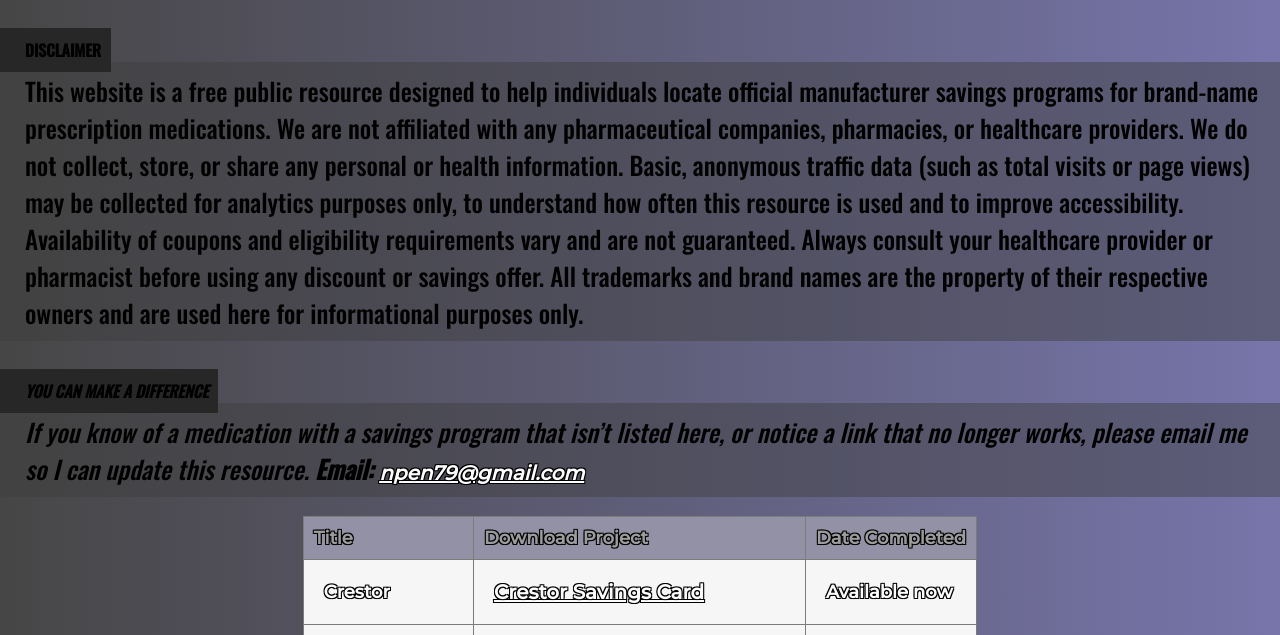
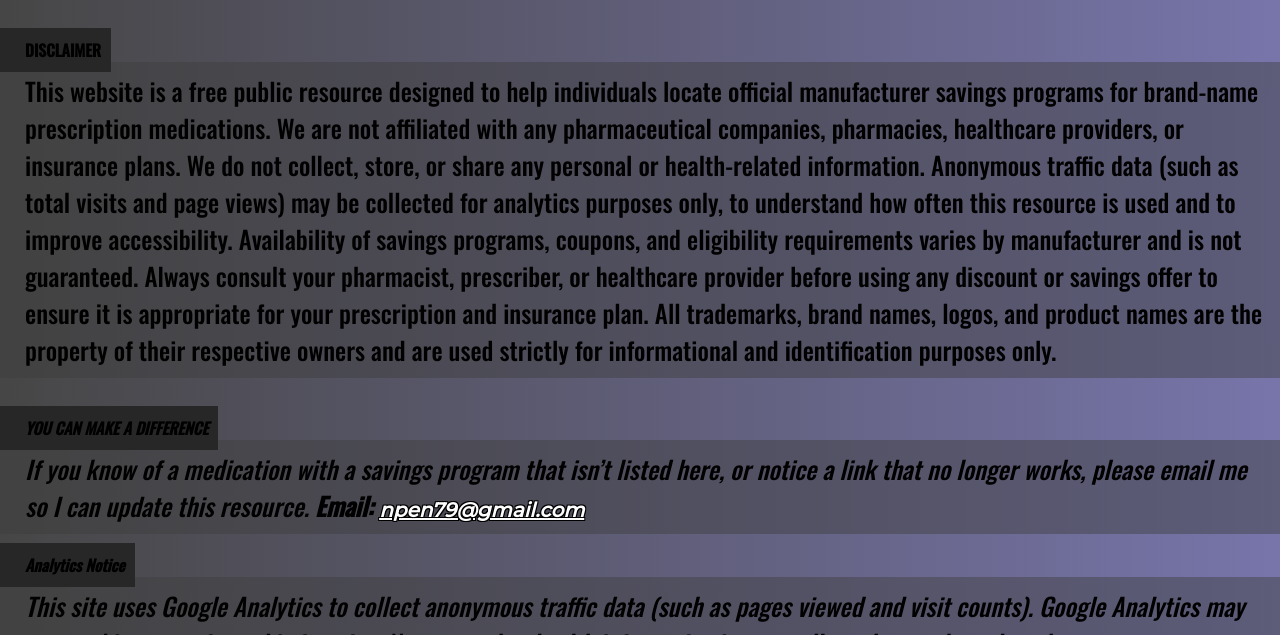
Before and after one commit to NPena56/savings, a plain HTML site: page index.html in a window 1280 px wide. Shown: the part 165-800 px from the top of the page. Drawn offline with nearby package versions, Linux system fonts and the light colour scheme.

Commit message:
added disclaimer
disclaimer for google analytics added

```diff
--- a/index.html
+++ b/index.html
@@ -50,12 +50,13 @@
     <br>
         <b class="paraHead">DISCLAIMER</b>
     <br>
-        <p class="paragraph">This website is a free public resource designed to help individuals locate official manufacturer savings programs for brand-name prescription medications.
-We are not affiliated with any pharmaceutical companies, pharmacies, or healthcare providers.
-We do not collect, store, or share any personal or health information.
-Basic, anonymous traffic data (such as total visits or page views) may be collected for analytics purposes only, to understand how often this resource is used and to improve accessibility.
-Availability of coupons and eligibility requirements vary and are not guaranteed.
-Always consult your healthcare provider or pharmacist before using any discount or savings offer. All trademarks and brand names are the property of their respective owners and are used here for informational purposes only.<i>
+        <p class="paragraph">This website is a free public resource designed to help individuals locate official manufacturer savings programs for brand-name prescription medications. We are not affiliated with any pharmaceutical companies, pharmacies, healthcare providers, or insurance plans.
+
+We do not collect, store, or share any personal or health-related information. Anonymous traffic data (such as total visits and page views) may be collected for analytics purposes only, to understand how often this resource is used and to improve accessibility.
+
+Availability of savings programs, coupons, and eligibility requirements varies by manufacturer and is not guaranteed. Always consult your pharmacist, prescriber, or healthcare provider before using any discount or savings offer to ensure it is appropriate for your prescription and insurance plan.
+
+All trademarks, brand names, logos, and product names are the property of their respective owners and are used strictly for informational and identification purposes only.<i>
         </p>
      <br>
 
@@ -65,6 +66,11 @@ Always consult your healthcare provider or pharmacist before using any discount
         <p class="paragraph">If you know of a medication with a savings program that isn’t listed here, or notice a link that no longer works, please email me so I can update this resource.<i>
         <strong>Email:</strong> <a href="mailto:npen79@gmail.com">npen79@gmail.com</a></p>
     <br>
+
+    <b class="paraHead">Analytics Notice</b>
+    <br>
+        <p class="paragraph"> This site uses Google Analytics to collect anonymous traffic data (such as pages viewed and visit counts). Google Analytics may use cookies to perform this function. No personal or health information is ever collected, stored, or shared.<i></p>
+        <br>
 
 
 <tr>
```
